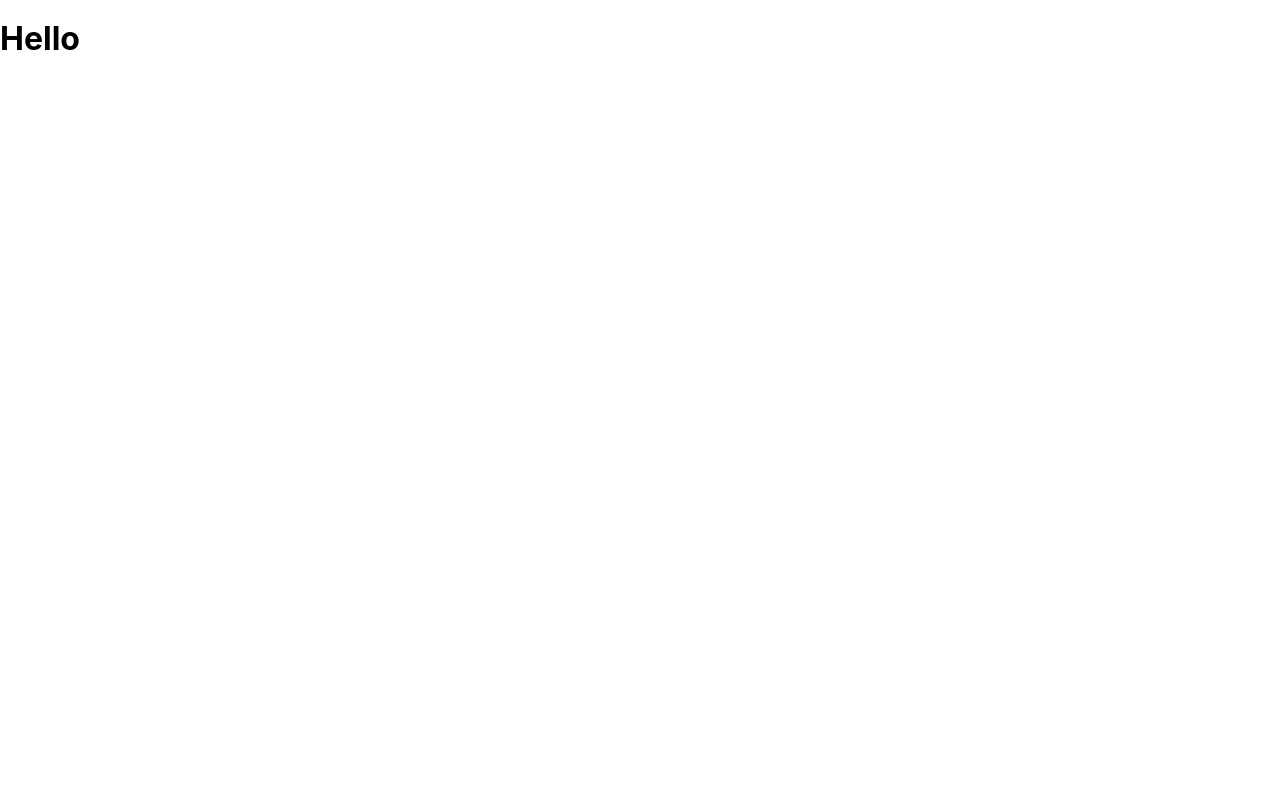
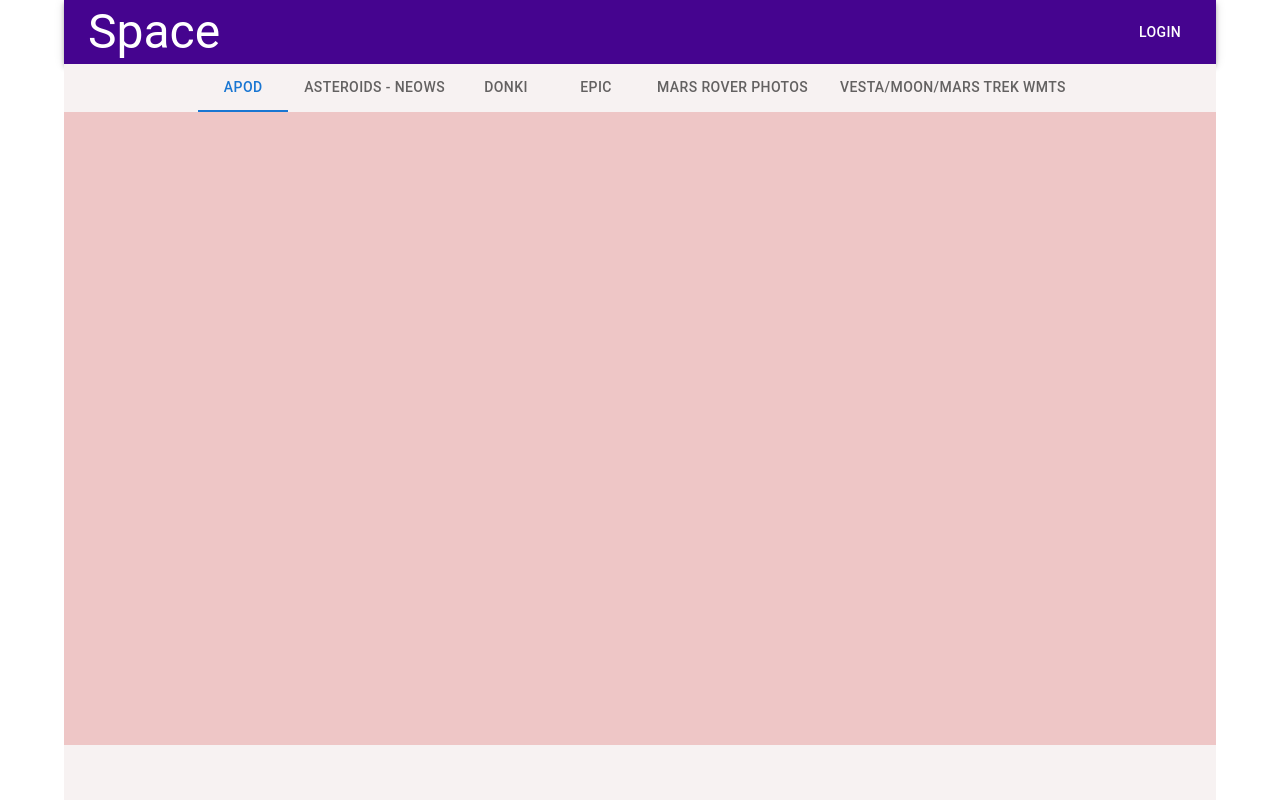
Before and after one commit to Nelerion/Space, a React (Create React App) app: page /Mars in a window 1280 px wide. Built offline with nearby package versions, Linux system fonts and the light colour scheme.

Commit message:
create components - header,footer,content

```diff
--- a/src/App.tsx
+++ b/src/App.tsx
@@ -1,9 +1,30 @@
+import "./App.css";
+import CssBaseline from "@mui/material/CssBaseline";
+import Box from "@mui/material/Box";
+import Container from "@mui/material/Container";
+import styled from "styled-components";
+import Header from "./Components/header/header";
+import Footer from "./Components/footer/footer";
+import Content from "./Components/content/content";
 
-import './App.css';
+const BoxContainer = styled(Box)`
+  display: flex;
+  flex-direction: column;
+  justify-content: space-between;
+`;
 
 function App() {
   return (
-   <h1>Hello</h1>
+    <>
+      <CssBaseline />
+      <Container maxWidth="lg">
+        <BoxContainer sx={{ bgcolor: "#cfe8fc", height: "100vh" }}>
+          <Header />
+          <Content />
+          <Footer />
+        </BoxContainer>
+      </Container>
+    </>
   );
 }
 
--- /dev/null
+++ b/src/Components/content/content.tsx
@@ -0,0 +1,18 @@
+import styled from "styled-components";
+
+const ContentBox = styled.div`
+    width:100%;
+    height: 100%;
+    background-color: #eec6c6;
+    display:flex;
+    justify-content: center;
+    align-items: center;
+`
+
+const Content = () => {
+    return (
+        <ContentBox ></ContentBox>
+    )
+}
+
+export default Content;
--- /dev/null
+++ b/src/Components/footer/footer.tsx
@@ -0,0 +1,12 @@
+import styled from "styled-components";
+
+const FooterComponent = styled.div`
+  width: 100%;
+  height: 70px;
+  background-color: #f7f2f2;
+`;
+const Footer = () => {
+  return <FooterComponent></FooterComponent>;
+};
+
+export default Footer;
--- /dev/null
+++ b/src/Components/header/header.tsx
@@ -0,0 +1,54 @@
+import * as React from "react";
+import AppBar from "@mui/material/AppBar";
+import Box from "@mui/material/Box";
+import Toolbar from "@mui/material/Toolbar";
+import Typography from "@mui/material/Typography";
+import Button from "@mui/material/Button";
+import Tabs from "@mui/material/Tabs";
+import Tab from "@mui/material/Tab";
+import styled from "styled-components";
+
+const HeaderBox = styled(Box)`
+    background-color:#f7f2f2;
+`
+const TabBox = styled(Box)`
+    background-color:#f7f2f2;
+`
+const TabNav = styled(Tab)`
+    &:hover{
+        background-color: #e7e2e2;
+    }
+`
+const Header = () => {
+  const [value, setValue] = React.useState(0);
+
+  const handleChange = (event: React.SyntheticEvent, newValue: number) => {
+    setValue(newValue);
+  };
+  return (
+    <div>
+      <HeaderBox sx={{ flexGrow: 1 }} >
+        <AppBar position="static" style={{backgroundColor:'#45048f'}}>
+          <Toolbar>
+            <Typography variant="h3" component="div" sx={{ flexGrow: 1 }}>
+              Space
+            </Typography>
+            <Button color="inherit">Login</Button>
+          </Toolbar>
+        </AppBar>
+      </HeaderBox>
+      <TabBox sx={{ width: "100%" }}>
+        <Tabs value={value} onChange={handleChange} centered>
+          <TabNav label="APOD" />
+          <TabNav label="Asteroids - NeoWs" />
+          <TabNav label="DONKI" />
+          <TabNav label="EPIC" />
+          <TabNav label="Mars Rover Photos" />
+          <TabNav label="Vesta/Moon/Mars Trek WMTS" />
+        </Tabs>
+      </TabBox>
+    </div>
+  );
+};
+
+export default Header;
```
